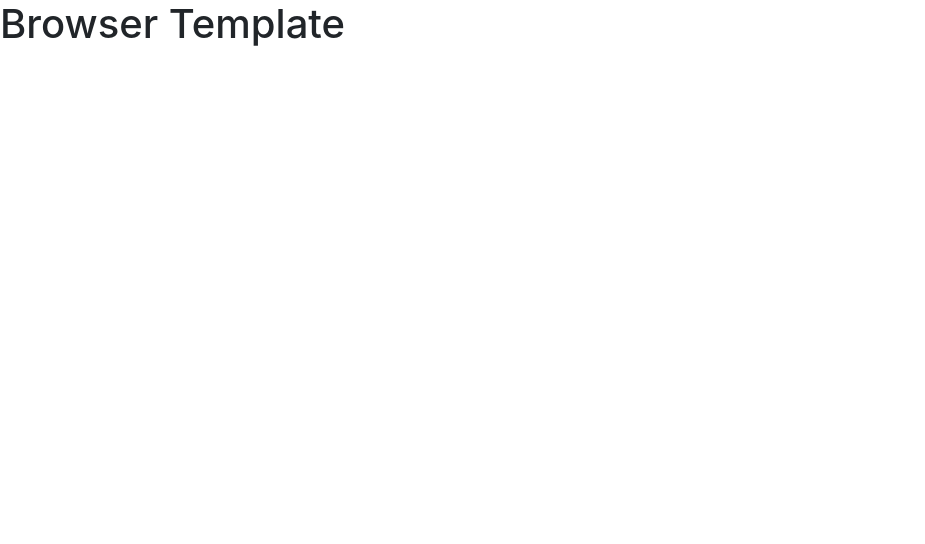
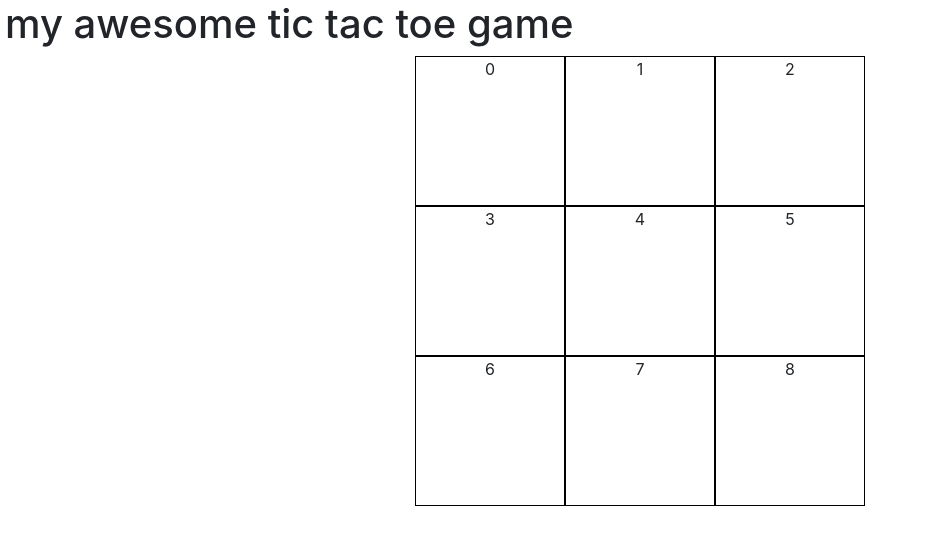
Before and after one commit to jasonfeliz/tic-tac-toe, a website built with webpack: page index.html in a window 1280 px wide. Shown: the whole page, without its empty margins (0-925 px from the left). Built offline with nearby package versions, Linux system fonts and the light colour scheme.

Commit message:
Initial commit
First commit in setting up logic for game.

```diff
--- a/assets/scripts/app.js
+++ b/assets/scripts/app.js
@@ -1,11 +1,20 @@
 'use strict'
 
-// use require with a reference to bundle the file and use it in this file
-// const example = require('./example')
+const events = require('./events.js')
 
-// use require without a reference to ensure a file is bundled
-// require('./example')
+
 
 $(() => {
-  // your JS code goes here
+
+
+	//when page loads, display tic tac toe board
+	events.displayBoard();
+
+	//when user clicks
+	$('.square').click(events.displayMove)
+
+
+
+
+
 })
--- /dev/null
+++ b/assets/scripts/events.js
@@ -0,0 +1,27 @@
+
+const displayBoard = function(){
+	const arr = new Array(3);
+	let counter = 0;
+	for(let i =0; i < arr.length; i++){
+		arr[i] = new Array(3);
+		for(let j=0;j<arr.length;j++){
+			$('#gameBoard').append('<div class="square"  data-squareId="'+counter+'" val="">' + counter + '</div>')
+			counter++
+		}
+	}
+}
+
+
+const displayMove = function(){
+	let _currentPlayer;
+	let currentValue = $(this).val()
+	if (currentValue === "") {
+		$(this).val(_currentPlayer)
+	}
+}
+
+
+module.exports = {
+	displayBoard,
+	displayMove
+}
--- a/assets/styles/index.scss
+++ b/assets/styles/index.scss
@@ -1 +1,25 @@
 @import '~bootstrap/scss/bootstrap';
+
+body{
+	padding: 0 5px;
+}
+
+#gameBoard {
+	width: 450px;
+	display:flex;
+	flex-wrap:wrap;
+	margin: 0 auto;
+}
+
+.square{
+	width: 150px;
+	height: 150px;
+	text-align: center;
+	border: solid 1px black;
+	cursor:pointer;
+	transition : all 0.5s;
+}
+
+.square:hover{
+	background: #5e5e5e;
+}
--- a/index.html
+++ b/index.html
@@ -12,6 +12,8 @@
       <script src="public/application.js" type="text/javascript" charset="utf-8" defer></script>
     </head>
     <body>
-      <h1>Browser Template</h1>
+      <h1>my awesome tic tac toe game</h1>
+
+      <div id=gameBoard></div>
     </body>
 </html>
```
Also changed, not shown: assets/scripts/api.js (added), assets/scripts/ui.js (added).
